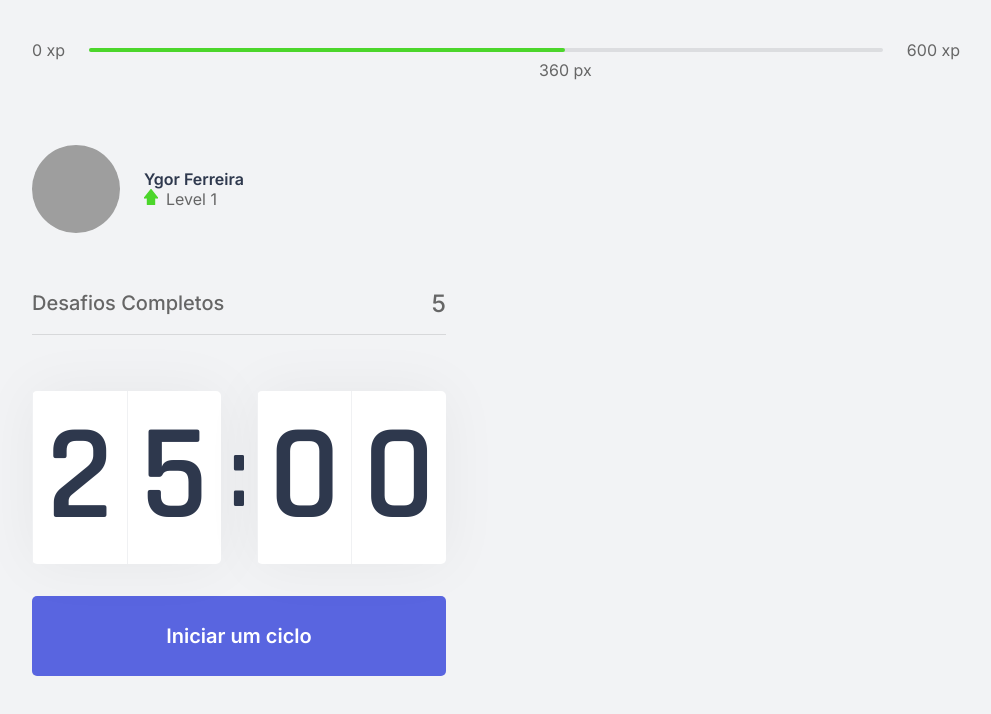
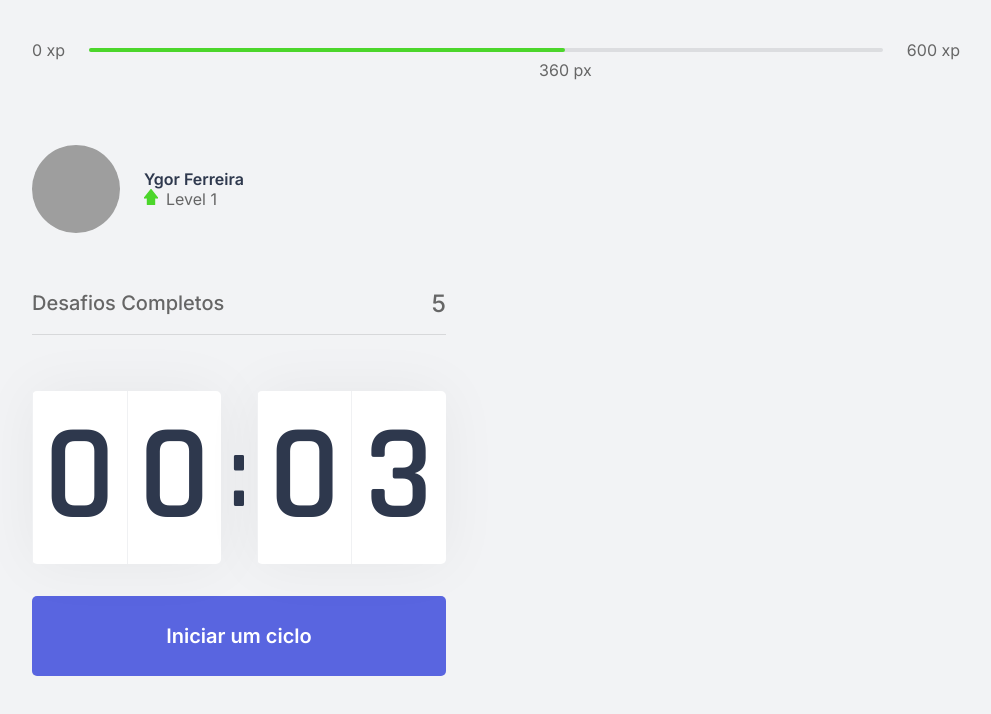
Before and after one commit to ygorpinto/Go-On, a Next.js app: page / in a window 1280 px wide. Shown: the top 714 px of the page, without its empty margins (144-1135 px from the left). Built offline with nearby package versions, Linux system fonts and the light colour scheme; grey boxes are pictures that could not be loaded.

Commit message:
Adding Button

```diff
--- a/src/components/Countdown.tsx
+++ b/src/components/Countdown.tsx
@@ -5,7 +5,7 @@ let countdowntimeout: NodeJS.Timeout;
 
 export const Countdown = () => {
 
-    const [time, setTime] = useState(25 * 60);
+    const [time, setTime] = useState(0.05 * 60);
     const [isActive, setIsActive] = useState(false);
     const [hasFinished, setHasFinished] = useState(false);
 
@@ -22,7 +22,7 @@ export const Countdown = () => {
     const resetCountdown = () => {
         clearTimeout(countdowntimeout);
         setIsActive(false);
-        setTime(25 * 60);
+        setTime(0.05 * 60);
     }
 
     useEffect(()=>{
@@ -50,6 +50,14 @@ export const Countdown = () => {
                 <span>{secondRight}</span>
             </div>
         </div>
+        {hasFinished ? (
+            <button
+            disabled
+            className={styles.countdownButton}>
+                Ciclo Encerrado
+            </button>
+        ):(
+            <>
              {isActive?(
             <button
             onClick={resetCountdown}
@@ -66,6 +74,8 @@ export const Countdown = () => {
                 Iniciar um ciclo
             </button>
         )}
+            </>
+        )}
         </div>
 
 
```
Lines whose indentation alone changed are shown as unchanged.
